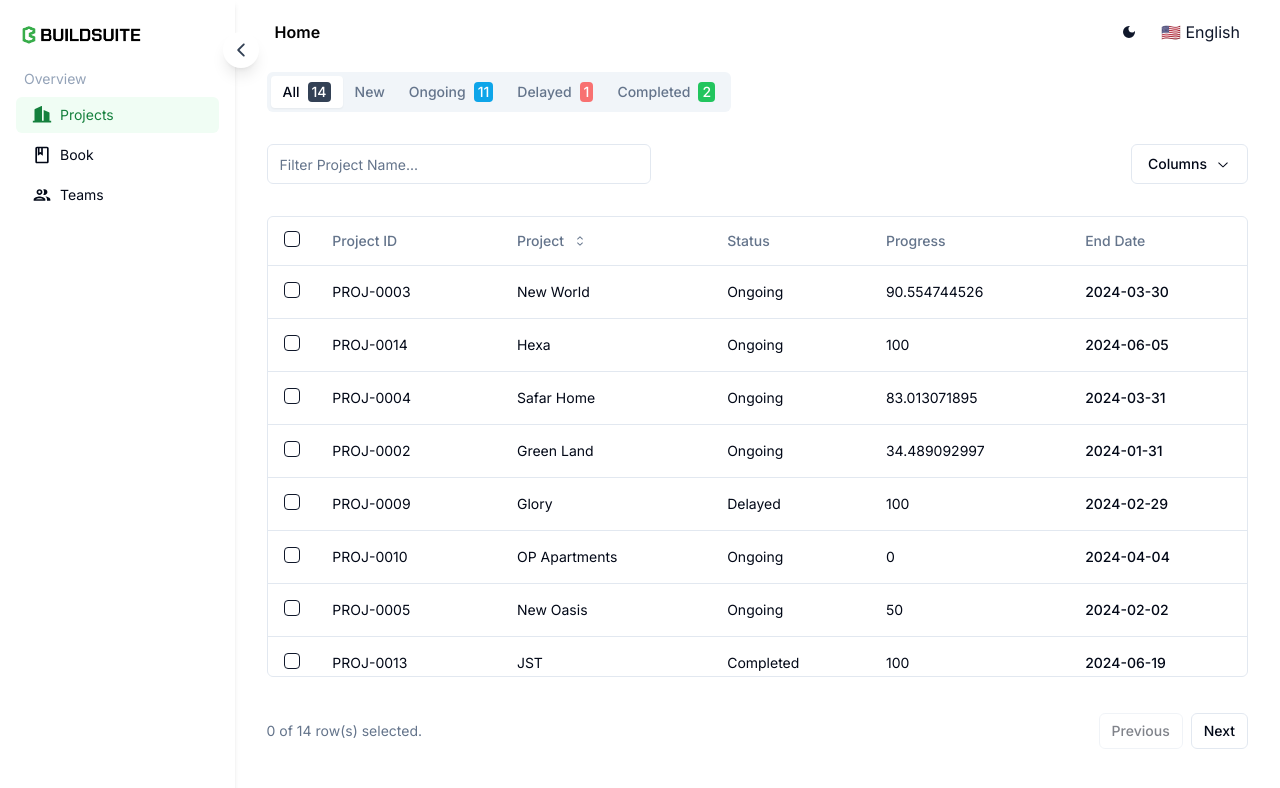
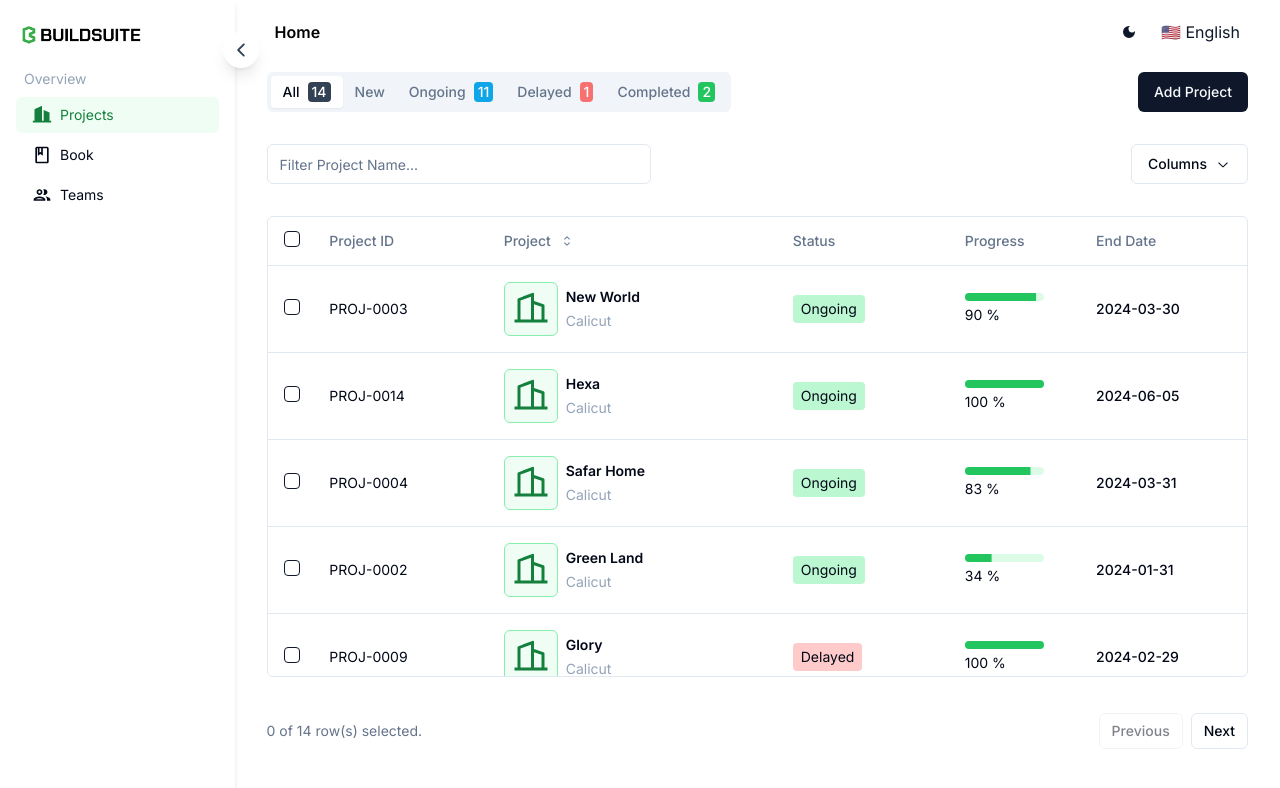
Before and after one commit to baranidharanofficial/bs-project-planning, a Next.js app: page /en/dashboard in a window 1280 px wide. Shown: the top 788 px of the page. Built offline with nearby package versions, Linux system fonts and the light colour scheme.

Commit message:
Project Listing UI

```diff
--- a/package.json
+++ b/package.json
@@ -13,6 +13,7 @@
     "@radix-ui/react-dropdown-menu": "^2.1.1",
     "@radix-ui/react-icons": "^1.3.0",
     "@radix-ui/react-label": "^2.1.0",
+    "@radix-ui/react-progress": "^1.1.0",
     "@radix-ui/react-select": "^2.1.1",
     "@radix-ui/react-slot": "^1.1.0",
     "@radix-ui/react-switch": "^1.1.0",
--- a/src/app/[locale]/dashboard/page.tsx
+++ b/src/app/[locale]/dashboard/page.tsx
@@ -3,11 +3,15 @@
 import Navigation from '@/components/custom/navigation';
 import { DataTableDemo } from '@/components/custom/projects-table';
 import { ThemeChanger } from '@/components/custom/theme-switch';
+import { Button } from '@/components/ui/button';
+import { Input } from '@/components/ui/input';
+import { Label } from '@/components/ui/label';
 import { useTranslations } from 'next-intl';
 import { unstable_setRequestLocale } from 'next-intl/server';
 import Image from "next/image";
 import { useRouter } from 'next/navigation';
 import { useCallback, useState } from 'react';
+import { MdClose } from 'react-icons/md';
 
 
 
@@ -20,6 +24,7 @@ export default function DashboardPage({ params: { locale } }: Props) {
     const t = useTranslations('PathnamesPage');
 
     const [project, setProject] = useState("");
+    const [addProject, setAddProject] = useState(false);
 
     const router = useRouter();
 
@@ -32,8 +37,33 @@ export default function DashboardPage({ params: { locale } }: Props) {
 
 
     return (
-        <div className="h-[90vh] w-full overflow-y-auto px-8">
-            <DataTableDemo onProjectClick={handleProjectClick} />
+        <div className="relative h-[90vh] w-full overflow-y-auto px-8">
+            <DataTableDemo onProjectClick={handleProjectClick} onAddProjectClick={() => {
+                console.log("Add project clicked");
+                setAddProject(true);
+            }} />
+
+            <div className={`absolute z-40 right-0 top-0 w-[500px] h-full bg-white shadow-lg p-8 transition-all duration-150 ${addProject ? "block" : "hidden"}`}>
+                <div className='flex items-center justify-between mb-8'>
+                    <h1 className='font-semibold'>Add New Project</h1>
+                    <MdClose onClick={() => setAddProject(false)} className='cursor-pointer border-2 border-gray-200 text-3xl p-1 rounded-3xl' />
+                </div>
+
+                <form className="w-full" onSubmit={() => { }}>
+                    <div className="grid w-full items-center gap-1.5">
+                        <Label htmlFor="email">Project name</Label>
+                        <Input type="email" id="email" className=" mb-6 w-full" placeholder="Project name" onChange={(e) => { }} />
+                    </div>
+
+                    <div className="grid w-full items-center gap-1.5">
+                        <Label htmlFor="password">Customer Name</Label>
+                        <Input type="password" id="password" className=" mb-8 w-full" placeholder="Customer Name" onChange={(e) => { }} />
+                    </div>
+
+
+                    <Button type="submit" className="w-full border-2 text-white bg-green-600 hover:bg-green-600 hover:p-1 hover:border-green-600">Add Project</Button>
+                </form>
+            </div>
         </div>
     );
 }
--- a/src/components/custom/projects-table.tsx
+++ b/src/components/custom/projects-table.tsx
@@ -36,6 +36,8 @@ import {
     TableRow,
 } from "@/components/ui/table"
 import { Tabs, TabsContent, TabsList, TabsTrigger } from "../ui/tabs"
+import { RiBuilding2Fill, RiBuilding2Line } from "react-icons/ri";
+import { Progress } from "../ui/progress";
 
 export type Project = {
     id: string
@@ -190,10 +192,16 @@ const createColumns = (onProjectClick: (projectName: string) => void): ColumnDef
             )
         },
         cell: ({ row }) => (
-            <div className="capitalize ml-4 cursor-pointer hover:underline" onClick={() => {
+            <div className="capitalize ml-4 cursor-pointer flex items-center hover:underline" onClick={() => {
                 onProjectClick(row.getValue("project_name"));
             }}>
-                {row.getValue("project_name")}
+                <div className="bg-green-50 border-green-300 border-[1px] rounded-md p-2 mr-2">
+                    <RiBuilding2Line className="text-4xl text-green-700 dark:text-white " />
+                </div>
+                <div>
+                    <p className="text-md font-semibold mb-1">{row.getValue("project_name")}</p>
+                    <p className="text-sm text-slate-400">Calicut</p>
+                </div>
             </div>
         ),
     },
@@ -201,14 +209,19 @@ const createColumns = (onProjectClick: (projectName: string) => void): ColumnDef
         accessorKey: "status",
         header: "Status",
         cell: ({ row }) => (
-            <div className="capitalize">{row.getValue("status")}</div>
+            <div className={`capitalize w-max px-2 py-1 rounded-sm ${row.getValue("status") !== "Delayed" ? "bg-green-200" : "bg-red-200"}`} >
+                {row.getValue("status")}
+            </div>
         ),
     },
     {
         accessorKey: "percent_complete",
         header: "Progress",
         cell: ({ row }) => (
-            <div className="capitalize">{row.getValue("percent_complete")}</div>
+            <div  >
+                <Progress className="h-2 bg-green-100 w-[80%] mb-1" indicatorColor="bg-green-500" value={parseInt(row.getValue("percent_complete"), 10)} />
+                <p className="capitalize">{String(row.getValue("percent_complete")).split(".")[0]} %</p>
+            </div>
         ),
     },
     {
@@ -222,9 +235,10 @@ const createColumns = (onProjectClick: (projectName: string) => void): ColumnDef
 
 type DataTableDemoProps = {
     onProjectClick: (projectName: string) => void;
+    onAddProjectClick: () => void;
 };
 
-export function DataTableDemo({ onProjectClick }: DataTableDemoProps) {
+export function DataTableDemo({ onProjectClick, onAddProjectClick }: DataTableDemoProps) {
     const [sorting, setSorting] = React.useState<SortingState>([])
     const [columnFilters, setColumnFilters] = React.useState<ColumnFiltersState>([])
     const [columnVisibility, setColumnVisibility] = React.useState<VisibilityState>({})
@@ -265,7 +279,7 @@ export function DataTableDemo({ onProjectClick }: DataTableDemoProps) {
 
     return (
         <Tabs defaultValue="all" className="w-full h-full">
-            <div className="flex items-center pb-4 h-[10%]">
+            <div className="flex items-center justify-between pb-4 h-[10%]">
                 <TabsList>
                     <TabsTrigger onClick={() => { setTab("All"); console.log("All"); }} value="all">
                         All
@@ -285,6 +299,7 @@ export function DataTableDemo({ onProjectClick }: DataTableDemoProps) {
                         <p className="px-1 ml-2 bg-green-500 rounded-sm text-white" >2</p>
                     </TabsTrigger>
                 </TabsList>
+                <Button onClick={onAddProjectClick}>Add Project</Button>
             </div>
 
             <div className="flex items-center pb-4 h-[10%]">
--- /dev/null
+++ b/src/components/ui/progress.tsx
@@ -0,0 +1,32 @@
+"use client";
+
+import * as React from "react";
+import * as ProgressPrimitive from "@radix-ui/react-progress";
+
+import { cn } from "@/lib/utils";
+
+interface CustomProgressProps
+  extends React.ComponentPropsWithoutRef<typeof ProgressPrimitive.Root> {
+  indicatorColor: string;
+}
+const Progress = React.forwardRef<
+  React.ElementRef<typeof ProgressPrimitive.Root>,
+  CustomProgressProps
+>(({ className, value, indicatorColor, ...props }, ref) => (
+  <ProgressPrimitive.Root
+    ref={ref}
+    className={cn(
+      "relative h-4 w-full overflow-hidden rounded-full bg-secondary",
+      className
+    )}
+    {...props}
+  >
+    <ProgressPrimitive.Indicator
+      className={`h-full w-full flex-1  transition-all ${indicatorColor}`}
+      style={{ transform: `translateX(-${100 - (value || 0)}%)` }}
+    />
+  </ProgressPrimitive.Root>
+));
+Progress.displayName = ProgressPrimitive.Root.displayName;
+
+export { Progress };
```
Also changed, not shown: 1 other file (tests, documents, lock files or other folders).
